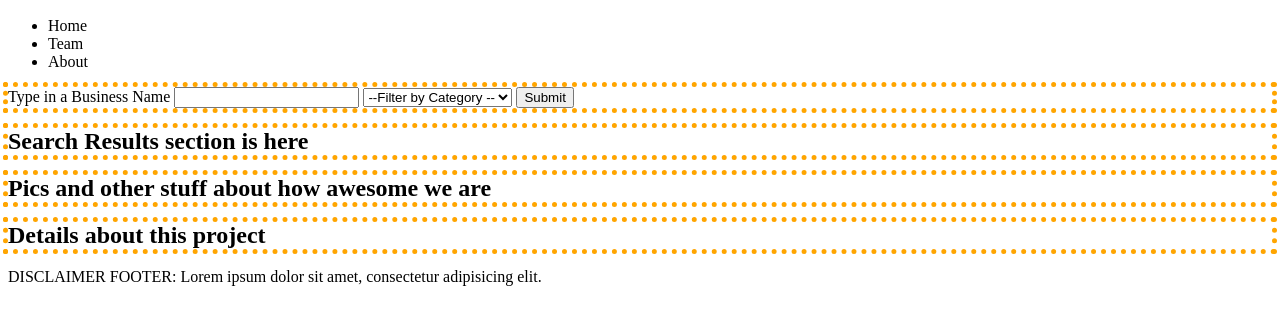
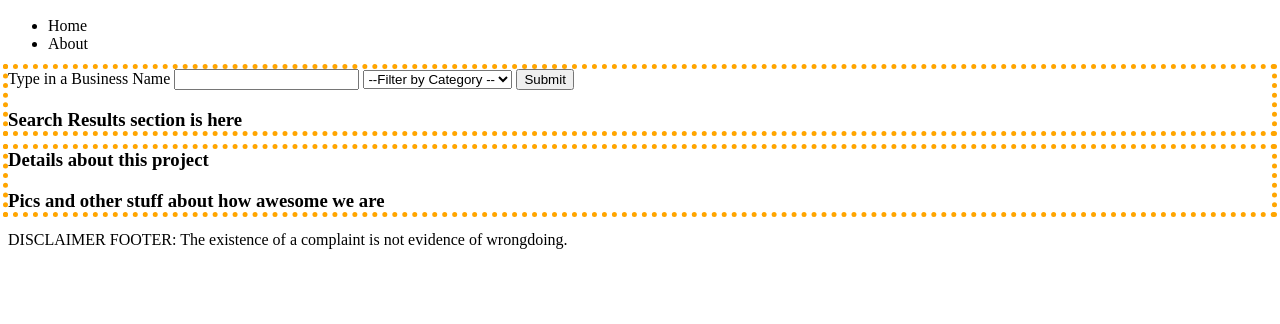
Before and after one commit to JudyVue/Code301Project, a website: page index.html in a window 1280 px wide. Shown: the part 50-374 px from the top of the page. Drawn offline with Linux system fonts and the light colour scheme; no server answers.

Commit message:
intial index page organization

```diff
--- a/index.html
+++ b/index.html
@@ -9,17 +9,19 @@
     <link rel="stylesheet" href="css/module.css">
   </head>
   <body>
+    <header>
       <nav id="menu">
         <h1>Washington Attorney General Complaints(working title)</h1>
         <ul>
           <li>Home</li>
-        <li>Team</li>
           <li>About</li>
         </ul>
       </nav>
+    </header>
 
-
-   <section id="home">
+    <main>
+      <section id="home" class="tab-content">
+        <article id="search">
           <form>
             <label>
               Type in a Business Name
@@ -31,28 +33,24 @@
             </select>
             <button type="submit">Submit</button>
           </form>
+        </article>
+        <article id="results">
+          <h1>Search Results section is here</h1>
+        </article>
       </section>
 
-  <section id="results">
-    <h1>Search Results section is here</h1>
+      <section id="about" class="tab-content">
+        <article class="about-project">
+          <h1>Details about this project</h1>
+        </article>
+        <article class="team">
+          <h1>Pics and other stuff about how awesome we are</h1>
+        </article>
       </section>
-
-  <section id="team">
-    <h1>Pics and other stuff about how awesome we are</h1>
-  </section>
-
-  <section id="about">
-    <h1>Details about this project</h1>
-  </section>
-
-
-
-
-
-
+    </main>
 
     <footer>
-    DISCLAIMER FOOTER: Lorem ipsum dolor sit amet, consectetur adipisicing elit.
+      DISCLAIMER FOOTER:  The existence of a complaint is not evidence of wrongdoing.
     </footer>
     <!-- vendor scripts -->
     <script src="vendor/scripts/handlebars.js"></script>
```
Lines whose indentation alone changed are shown as unchanged.
